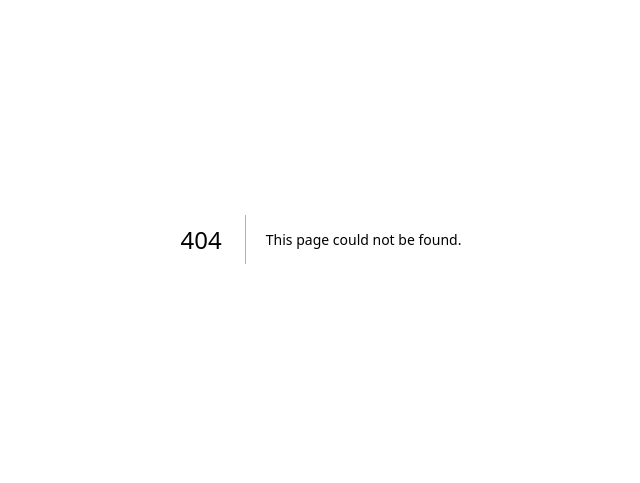
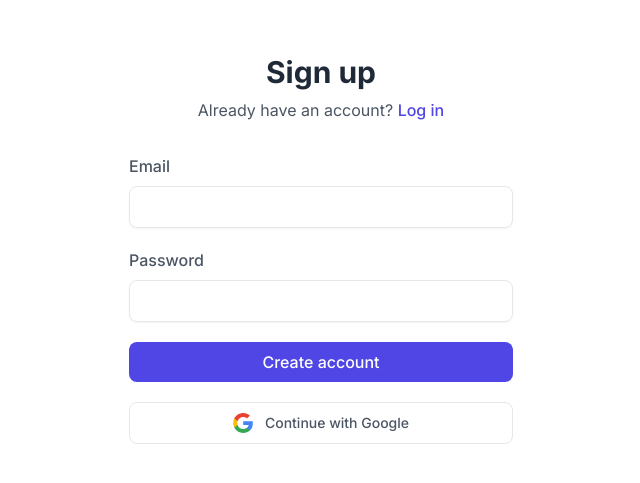
Before and after one commit to Daniel-16/healthcare-ai, a Next.js app: page /signup in a window 1280 px wide. Before the commit this address had no page. Shown: the part 161-644 px from the top of the page, without its empty margins (319-959 px from the left). Built offline with nearby package versions, Linux system fonts and the light colour scheme.

Commit message:
signup page

```diff
--- /dev/null
+++ b/app/signup/page.tsx
@@ -0,0 +1,84 @@
+"use client";
+
+const Signup = () => {
+  return (
+    <>
+      <main className="w-full h-screen flex flex-col items-center justify-center px-4">
+        <div className="max-w-sm w-full text-gray-600">
+          <div className="text-center">
+            <div className="mt-5 space-y-2">
+              <h3 className="text-gray-800 text-2xl font-bold sm:text-3xl">
+                Sign up
+              </h3>
+              <p className="">
+                Already have an account?{" "}
+                <a
+                  href="/"
+                  className="font-medium text-indigo-600 hover:text-indigo-500"
+                >
+                  Log in
+                </a>
+              </p>
+            </div>
+          </div>
+          <form onSubmit={(e) => e.preventDefault()} className="mt-8 space-y-5">
+            <div>
+              <label className="font-medium">Email</label>
+              <input
+                type="email"
+                required
+                className="w-full mt-2 px-3 py-2 text-gray-500 bg-transparent outline-none border focus:border-indigo-600 shadow-sm rounded-lg"
+              />
+            </div>
+            <div>
+              <label className="font-medium">Password</label>
+              <input
+                type="password"
+                required
+                className="w-full mt-2 px-3 py-2 text-gray-500 bg-transparent outline-none border focus:border-indigo-600 shadow-sm rounded-lg"
+              />
+            </div>
+            <button className="w-full px-4 py-2 text-white font-medium bg-indigo-600 hover:bg-indigo-500 active:bg-indigo-600 rounded-lg duration-150">
+              Create account
+            </button>
+          </form>
+          <button className="w-full flex items-center justify-center gap-x-3 py-2.5 mt-5 border rounded-lg text-sm font-medium hover:bg-gray-50 duration-150 active:bg-gray-100">
+            <svg
+              className="w-5 h-5"
+              viewBox="0 0 48 48"
+              fill="none"
+              xmlns="http://www.w3.org/2000/svg"
+            >
+              <g clip-path="url(#clip0_17_40)">
+                <path
+                  d="M47.532 24.5528C47.532 22.9214 47.3997 21.2811 47.1175 19.6761H24.48V28.9181H37.4434C36.9055 31.8988 35.177 34.5356 32.6461 36.2111V42.2078H40.3801C44.9217 38.0278 47.532 31.8547 47.532 24.5528Z"
+                  fill="#4285F4"
+                />
+                <path
+                  d="M24.48 48.0016C30.9529 48.0016 36.4116 45.8764 40.3888 42.2078L32.6549 36.2111C30.5031 37.675 27.7252 38.5039 24.4888 38.5039C18.2275 38.5039 12.9187 34.2798 11.0139 28.6006H3.03296V34.7825C7.10718 42.8868 15.4056 48.0016 24.48 48.0016Z"
+                  fill="#34A853"
+                />
+                <path
+                  d="M11.0051 28.6006C9.99973 25.6199 9.99973 22.3922 11.0051 19.4115V13.2296H3.03298C-0.371021 20.0112 -0.371021 28.0009 3.03298 34.7825L11.0051 28.6006Z"
+                  fill="#FBBC04"
+                />
+                <path
+                  d="M24.48 9.49932C27.9016 9.44641 31.2086 10.7339 33.6866 13.0973L40.5387 6.24523C36.2 2.17101 30.4414 -0.068932 24.48 0.00161733C15.4055 0.00161733 7.10718 5.11644 3.03296 13.2296L11.005 19.4115C12.901 13.7235 18.2187 9.49932 24.48 9.49932Z"
+                  fill="#EA4335"
+                />
+              </g>
+              <defs>
+                <clipPath id="clip0_17_40">
+                  <rect width="48" height="48" fill="white" />
+                </clipPath>
+              </defs>
+            </svg>
+            Continue with Google
+          </button>
+        </div>
+      </main>
+    </>
+  );
+};
+
+export default Signup;
--- a/components/HeroSection.tsx
+++ b/components/HeroSection.tsx
@@ -16,7 +16,7 @@
         </p>
         <div className="pt-10 items-center justify-center space-y-3 sm:space-x-6 sm:space-y-0 sm:flex lg:justify-start">
           <Link
-            href="#"
+            href="/signup"
             className="px-7 py-3 w-full bg-indigo-700 text-white text-center rounded-md shadow-md block sm:w-auto hover:bg-indigo-800"
           >
             Get started
```
